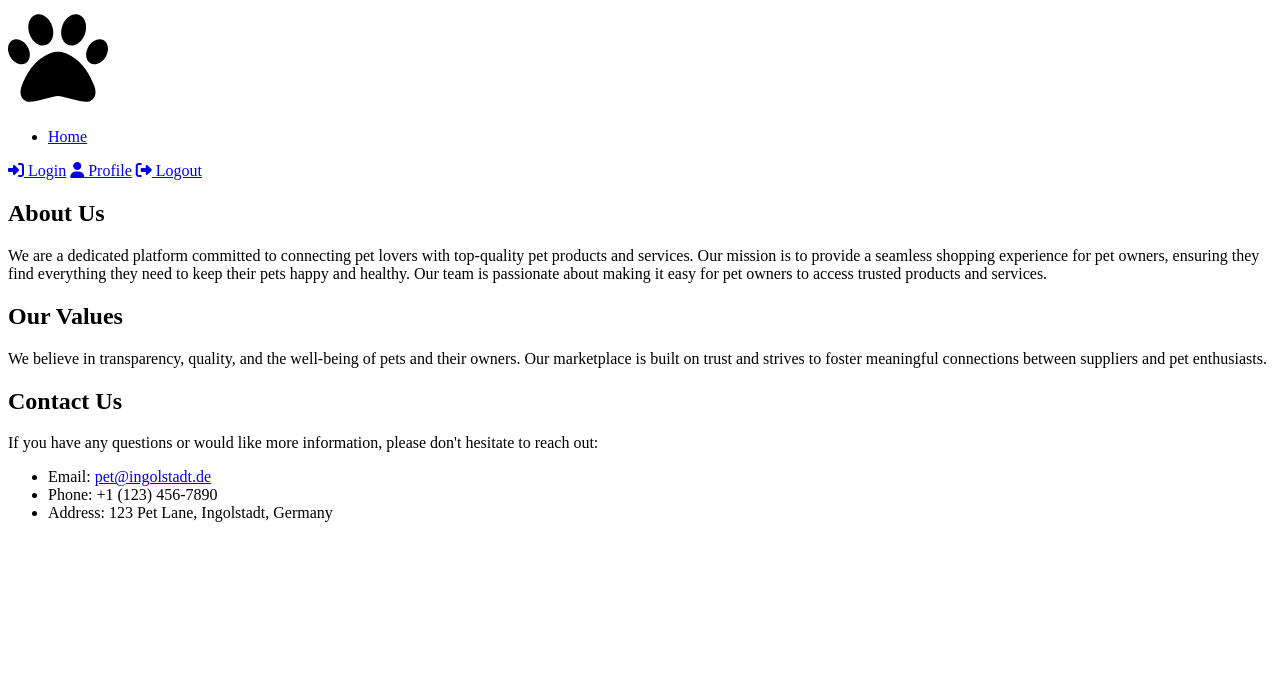
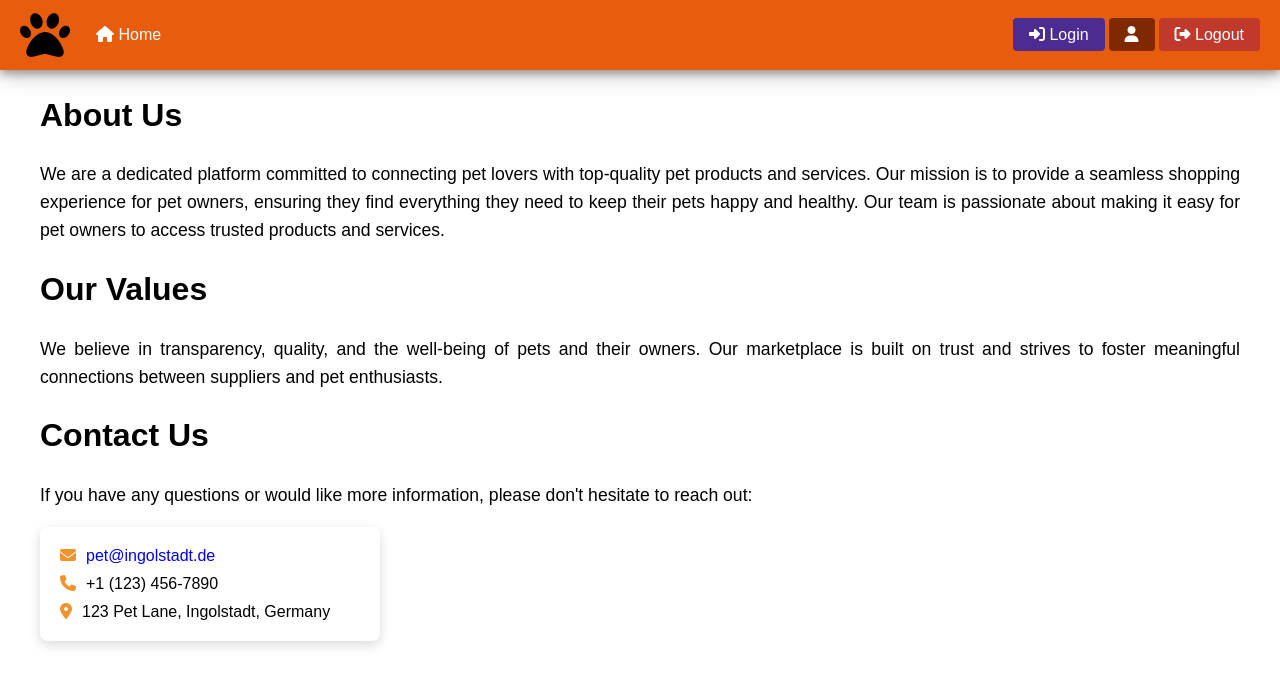
Before and after one commit to danfupo03/PAW-SOME, a PHP site: page /views/about.html in a window 1280 px wide. Shown: the top 686 px of the page. Run offline with PHP 8.4, Linux system fonts and the light colour scheme; some libraries are stand-ins or nearby versions.

Commit message:
feat(about): add classes to about page

```diff
--- a/assets/css/styles.css
+++ b/assets/css/styles.css
@@ -136,7 +136,7 @@ a {
 }
 
 .button.is-light:hover {
-  background-color: #f9f9f9;
+  background-color: #f38b61;
 }
 
 .button.is-danger {
@@ -216,7 +216,8 @@ a {
 
 /* Content */
 .content {
-  font-size: 1.3rem;
+  font-size: 1 rem;
+  text-align: justify;
 }
 
 /* Cards */
@@ -242,5 +243,26 @@ a {
 
 .card-content img {
   max-width: 100%;
-  height: 200px
+  height: 200px;
 }
+
+/* Contact card */
+.contact-card {
+  width: 300px;
+  border-radius: 8px;
+  box-shadow: 0 4px 12px rgba(0, 0, 0, 0.15);
+  padding: 20px;
+  display: flex;
+  flex-direction: column;
+  gap: 10px;
+}
+
+.contact-card p {
+  display: flex;
+  gap: 10px;
+  margin: 0;
+}
+
+.contact-card i {
+  color: #f0932b;
+}
--- a/views/about.html
+++ b/views/about.html
@@ -11,11 +11,15 @@
       src="https://kit.fontawesome.com/87b5cb0a2b.js"
       crossorigin="anonymous"
     ></script>
+
+    <!-- Stylesheet -->
+    <link defer rel="stylesheet" href="../assets/css/styles.css" />
+    <link defer rel="stylesheet" href="../assets/css/variables.css" />
   </head>
   <body>
-    <nav>
-      <div>
-        <div>
+    <nav class="navbar">
+      <div class="navbar-start">
+        <div class="navbar-brand">
           <svg
             xmlns="http://www.w3.org/2000/svg"
             viewBox="0 0 512 512"
@@ -28,27 +32,29 @@
             />
           </svg>
         </div>
-        <ul>
-          <li><a href="index.html">Home</a></li>
-        </ul>
+        <a class="button is-primary" href="index.html"
+          ><i class="fa-solid fa-house"></i> Home</a
+        >
       </div>
       <div>
         <!-- Not logged in -->
-        <a href="login.html"
+        <a class="button is-secondary" href="login.html"
           ><i class="fa-solid fa-right-to-bracket"></i> Login</a
         >
         <!-- Logged in -->
-        <a href="customer.html"><i class="fa-solid fa-user"></i> Profile</a>
-        <a href="logout.html">
+        <a class="button is-dark" href="customer.html"
+          ><i class="fa-solid fa-user"></i
+        ></a>
+        <a class="button is-danger" href="logout.html">
           <i class="fa-solid fa-right-from-bracket"></i> Logout
         </a>
       </div>
     </nav>
 
     <section>
-      <div>
-        <h2>About Us</h2>
-        <p>
+      <div class="container">
+        <h2 class="title is-3">About Us</h2>
+        <p class="content">
           We are a dedicated platform committed to connecting pet lovers with
           top-quality pet products and services. Our mission is to provide a
           seamless shopping experience for pet owners, ensuring they find
@@ -57,23 +63,29 @@
           products and services.
         </p>
 
-        <h2>Our Values</h2>
-        <p>
+        <h2 class="title is-3">Our Values</h2>
+        <p class="content">
           We believe in transparency, quality, and the well-being of pets and
           their owners. Our marketplace is built on trust and strives to foster
           meaningful connections between suppliers and pet enthusiasts.
         </p>
 
-        <h2>Contact Us</h2>
-        <p>
+        <h2 class="title is-3">Contact Us</h2>
+        <p class="content">
           If you have any questions or would like more information, please don't
           hesitate to reach out:
         </p>
-        <ul>
-          <li>Email: <a href="mailto:pet@ingolstadt.de">pet@ingolstadt.de</a></li>
-          <li>Phone: +1 (123) 456-7890</li>
-          <li>Address: 123 Pet Lane, Ingolstadt, Germany</li>
-        </ul>
+        <div class="contact-card">
+          <p>
+            <i class="fa-solid fa-envelope"></i
+            > <a href="mailto:pet@ingolstadt.de">pet@ingolstadt.de</a>
+          </p>
+          <p><i class="fa-solid fa-phone"></i> +1 (123) 456-7890</p>
+          <p>
+            <i class="fa-solid fa-location-dot"></i> 123 Pet Lane, Ingolstadt,
+            Germany
+          </p>
+        </div>
       </div>
     </section>
   </body>
```
